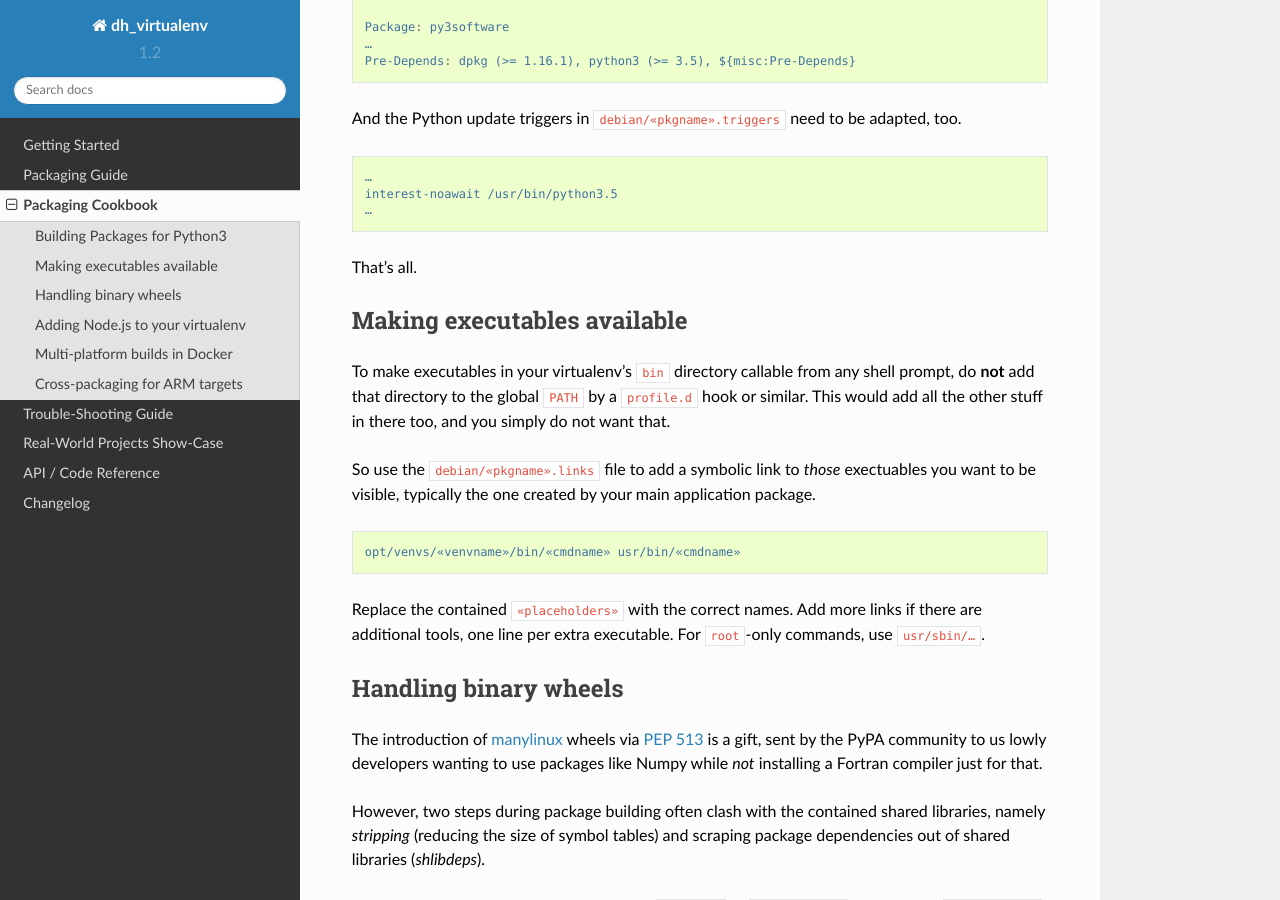
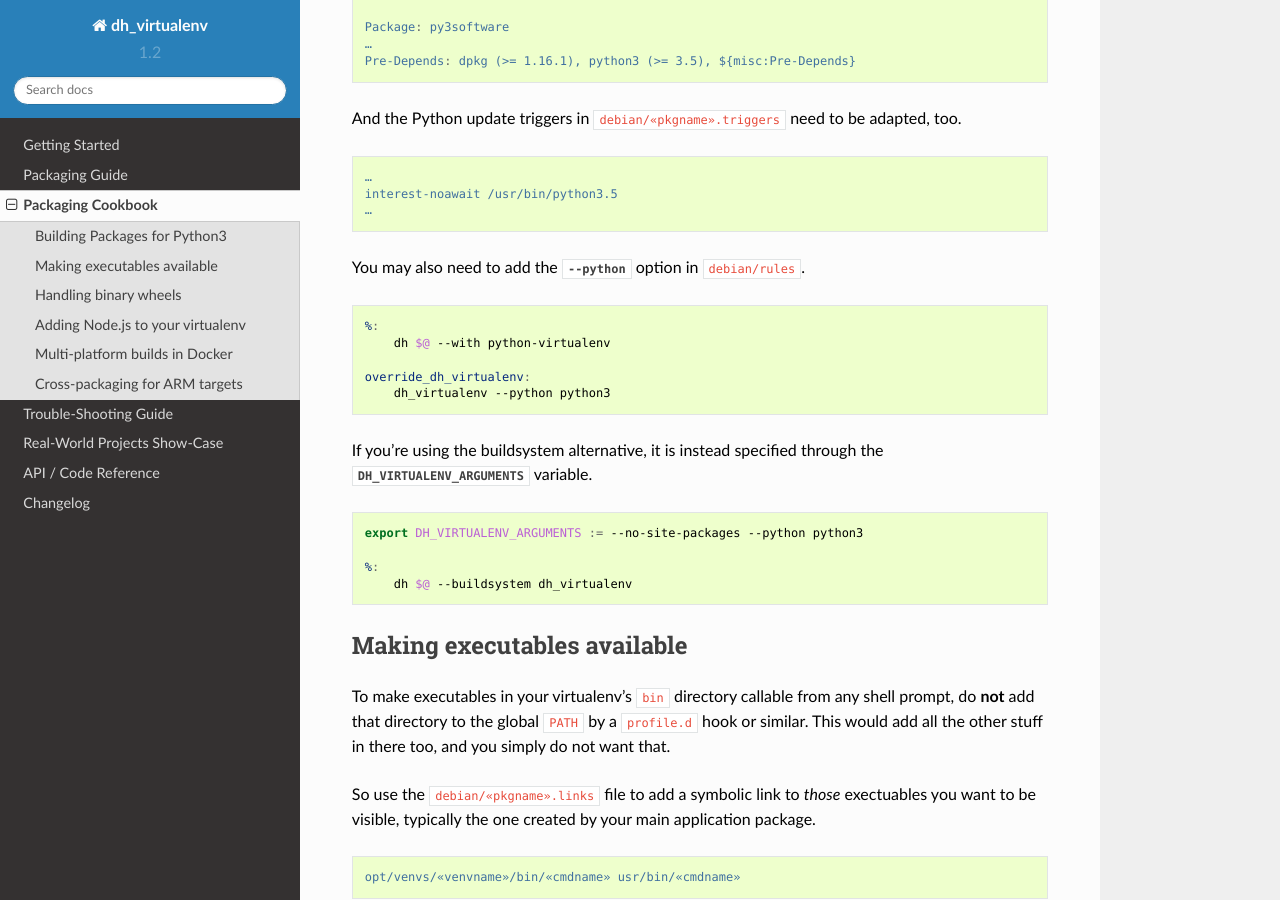
Before and after one commit to spotify/dh-virtualenv, a Sphinx documentation site: the page built from doc/howtos.rst, in a window 1280 px wide and 900 px high, scrolled down 773 px. Built offline with Sphinx 7.4.7 and the Read the Docs theme 2.0.0, drawn with Linux system fonts in a browser that asks for light colours.

Commit message:
Expand Python3 documentation

```diff
--- a/doc/howtos.rst
+++ b/doc/howtos.rst
@@ -45,7 +45,25 @@ And the Python update triggers in ``debian/«pkgname».triggers`` need to be ada
     interest-noawait /usr/bin/python3.5
     …
 
-That's all.
+You may also need to add the :option:`--python` option in ``debian/rules``.
+
+.. code-block:: make
+
+    %:
+        dh $@ --with python-virtualenv
+
+    override_dh_virtualenv:
+        dh_virtualenv --python python3
+
+If you're using the buildsystem alternative, it is instead specified through
+the :envvar:`DH_VIRTUALENV_ARGUMENTS` variable.
+
+.. code-block:: make
+
+    export DH_VIRTUALENV_ARGUMENTS := --no-site-packages --python python3
+
+    %:
+        dh $@ --buildsystem dh_virtualenv
 
 
 .. _fhs-links:
```
